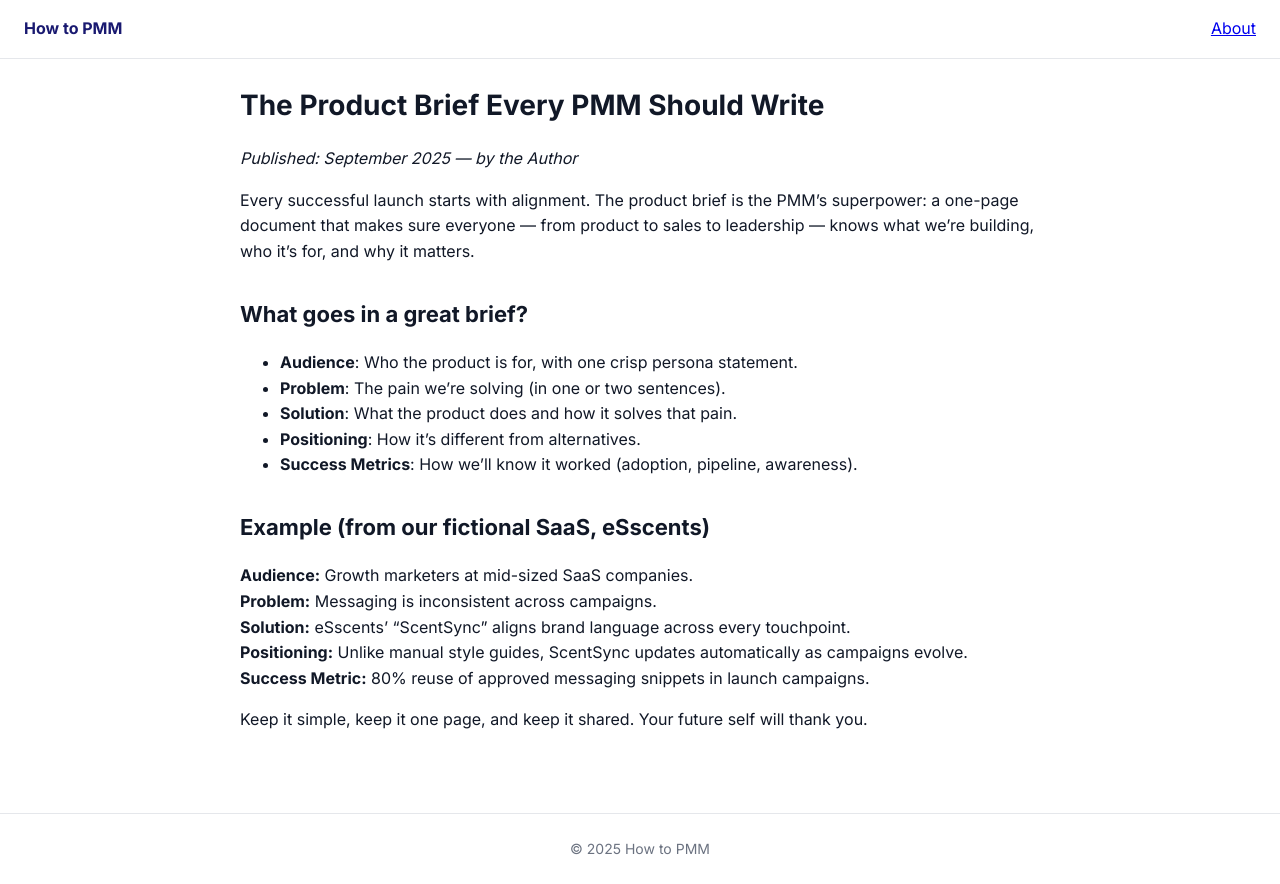
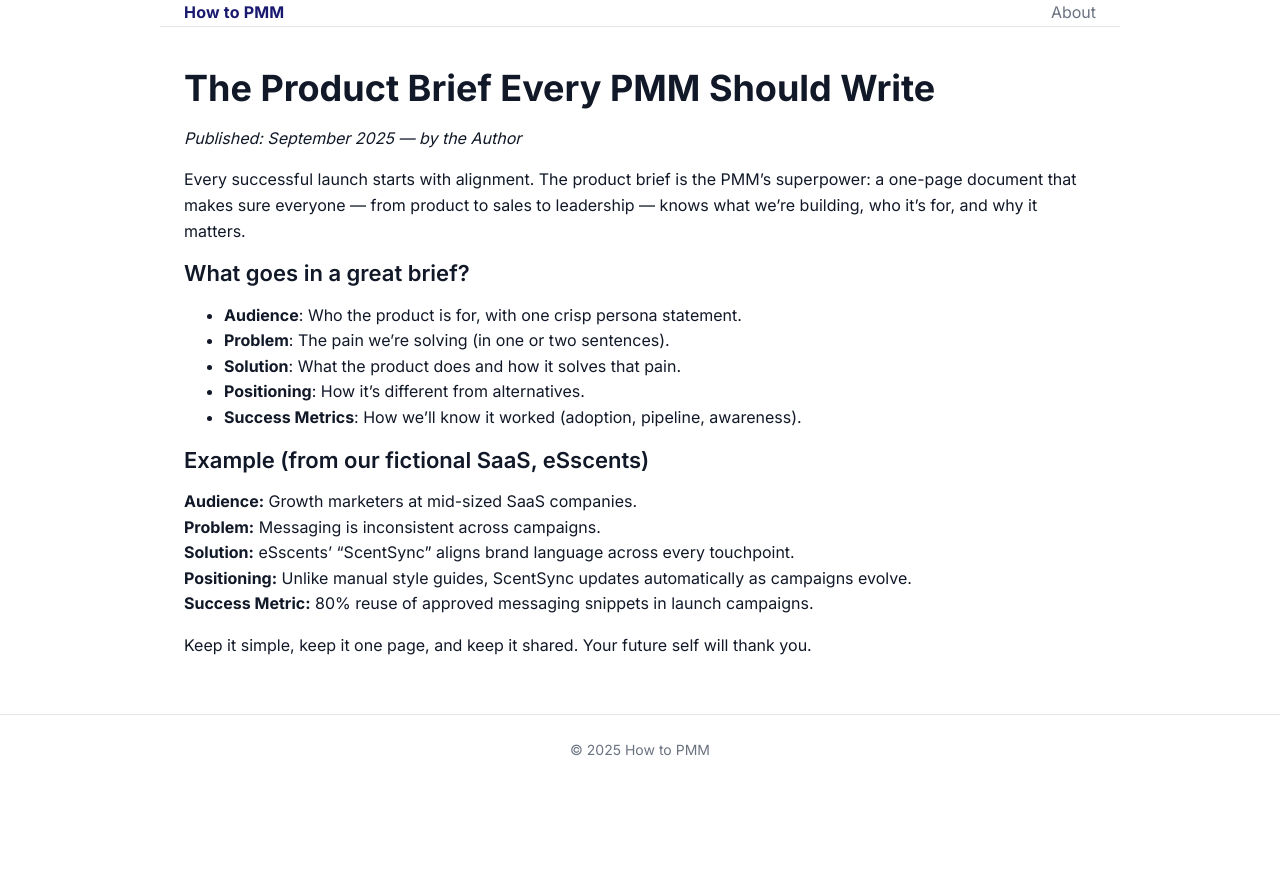
Before and after one commit to howtopmm-glitch/howtopmm, a plain HTML site: page post1.html in a window 1280 px wide. After the commit the page ends 800 px from the top, so only its background shows below. Drawn offline with Linux system fonts and the light colour scheme.

Commit message:
Update post1.html

```diff
--- a/post1.html
+++ b/post1.html
@@ -4,28 +4,22 @@
   <meta charset="utf-8" />
   <meta name="viewport" content="width=device-width, initial-scale=1" />
   <title>The Product Brief Every PMM Should Write – How to PMM</title>
+
+  <!-- Fonts + Shared Styles -->
   <link href="https://fonts.googleapis.com/css2?family=Inter:wght@400;600;700&display=swap" rel="stylesheet">
-  <style>
-    body { font-family: Inter, sans-serif; margin:0; padding:0; line-height:1.6; background:#fff; color:#111827; }
-    .wrap { max-width:800px; margin:0 auto; padding:24px; }
-    .nav { border-bottom:1px solid #e5e7eb; padding:16px 24px; display:flex; justify-content:space-between; align-items:center;}
-    .brand { font-weight:700; color:#191970; text-decoration:none; }
-    h1 { font-size:28px; margin-top:0; }
-    h2 { font-size:22px; margin-top:32px; }
-    footer { border-top:1px solid #e5e7eb; padding:24px; color:#6b7280; font-size:14px; text-align:center; margin-top:40px; }
-  </style>
+  <link rel="stylesheet" href="/styles.css">
 </head>
 <body>
   <!-- Navigation -->
-  <div class="nav">
+  <div class="nav wrap">
     <a href="/" class="brand">How to PMM</a>
     <nav>
-      <a href="/about.html">About</a>
+      <a class="muted" href="/about.html" style="text-decoration:none;">About</a>
     </nav>
   </div>
 
   <!-- Post content -->
-  <div class="wrap">
+  <div class="wrap" style="padding:40px 24px;">
     <h1>The Product Brief Every PMM Should Write</h1>
     <p><em>Published: September 2025 — by the Author</em></p>
 
```
